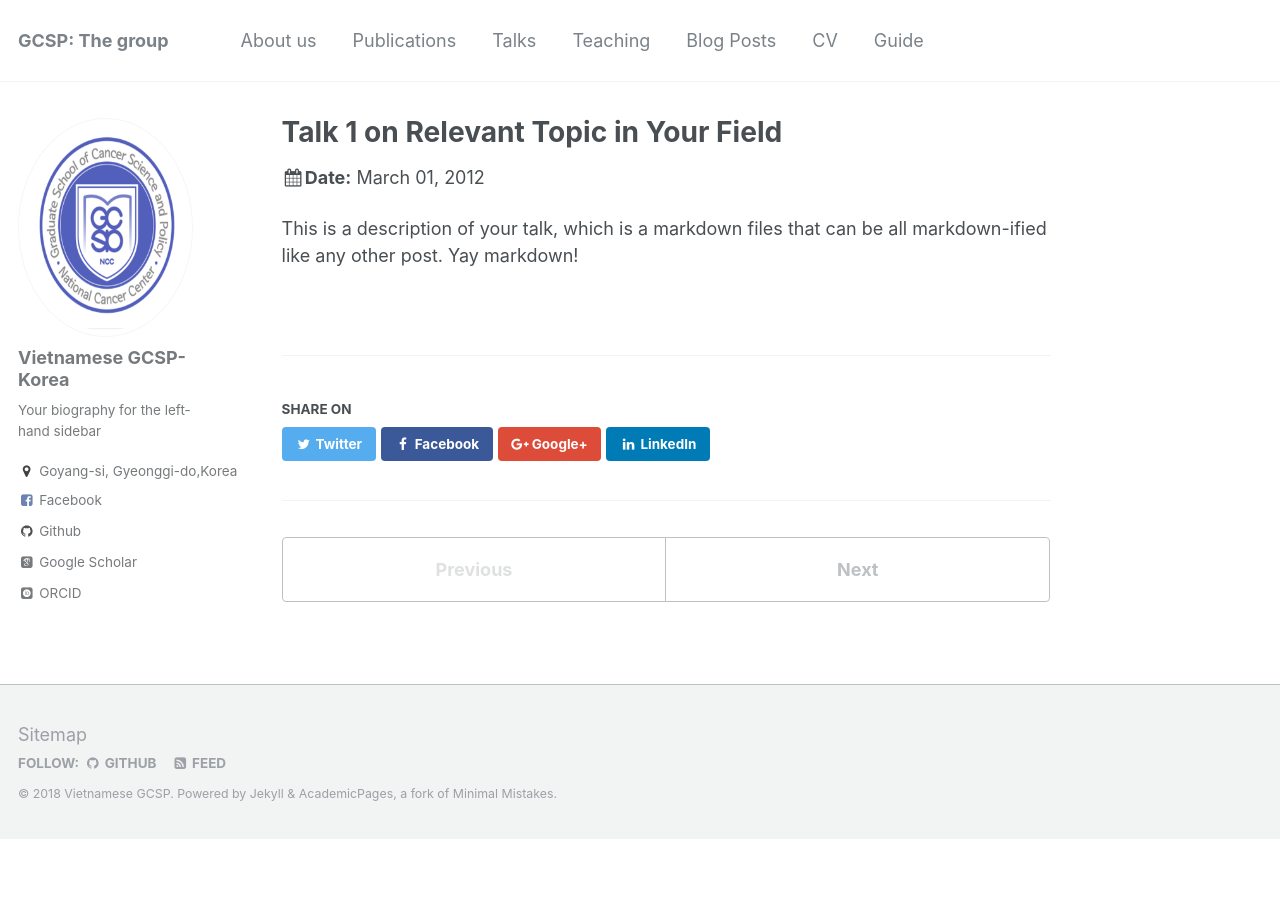
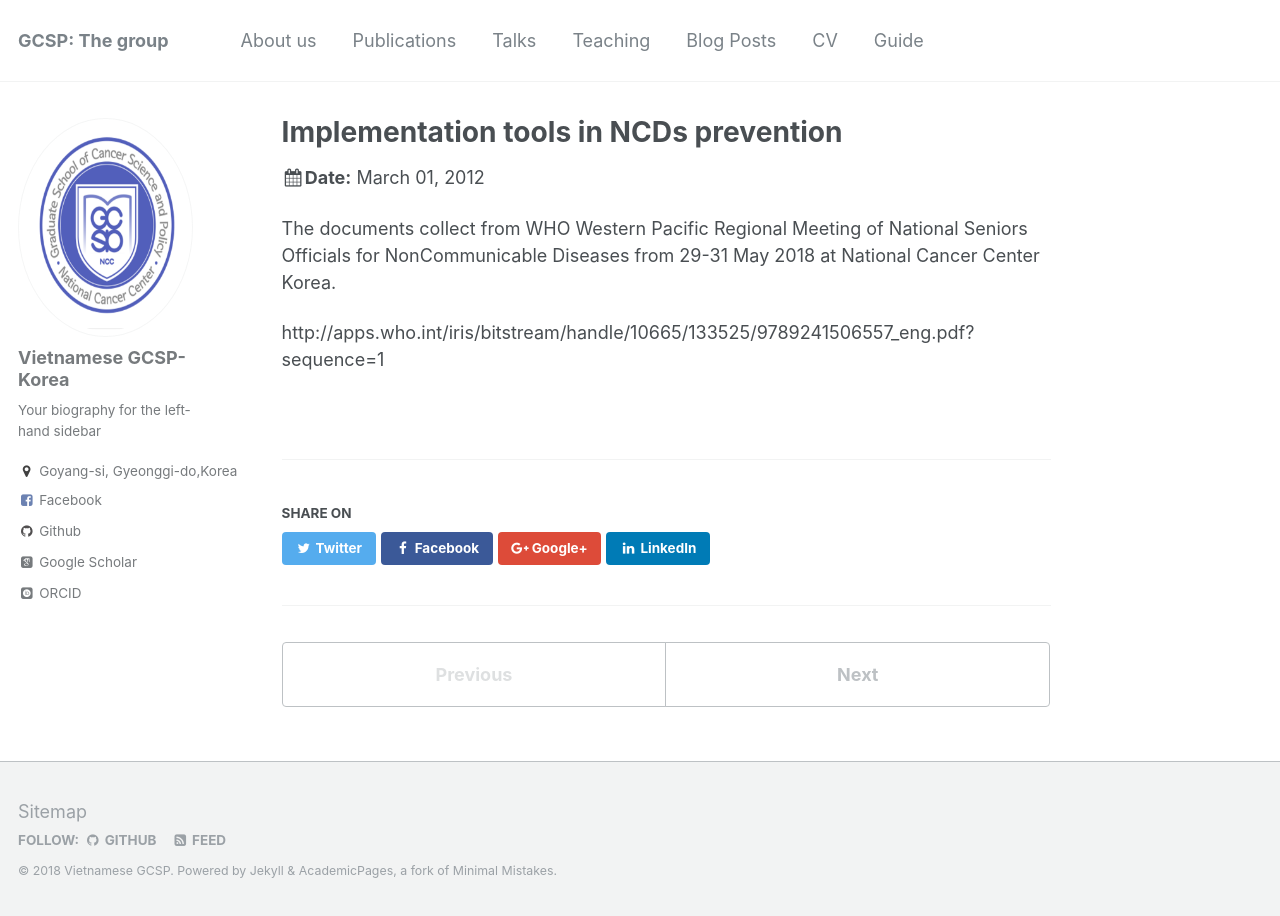
Before and after one commit to kklot/gcsp, a Jekyll site: the page built from _talks/2012-03-01-talk-1.md, in a window 1280 px wide. Built offline with Jekyll 4.4.1, drawn with Linux system fonts in a browser that asks for light colours; some web fonts are replaced.

Commit message:
Update 2012-03-01-talk-1.md

```diff
--- a/_talks/2012-03-01-talk-1.md
+++ b/_talks/2012-03-01-talk-1.md
@@ -1,11 +1,14 @@
 ---
-title: "Talk 1 on Relevant Topic in Your Field"
+title: "Implementation tools in NCDs prevention "
 collection: talks
 type: "Talk"
 permalink: /talks/2012-03-01-talk-1
-venue: "UC San Francisco, Department of Testing"
+venue: "WHO"
 date: 2012-03-01
-location: "San Francisco, California"
+location: "NCC Korea"
 ---
 
-This is a description of your talk, which is a markdown files that can be all markdown-ified like any other post. Yay markdown!
+The documents collect from WHO Western Pacific Regional Meeting of National Seniors Officials for NonCommunicable Diseases from 29-31 May 2018 at National Cancer Center Korea.
+
+
+http://apps.who.int/iris/bitstream/handle/10665/133525/9789241506557_eng.pdf?sequence=1
```
